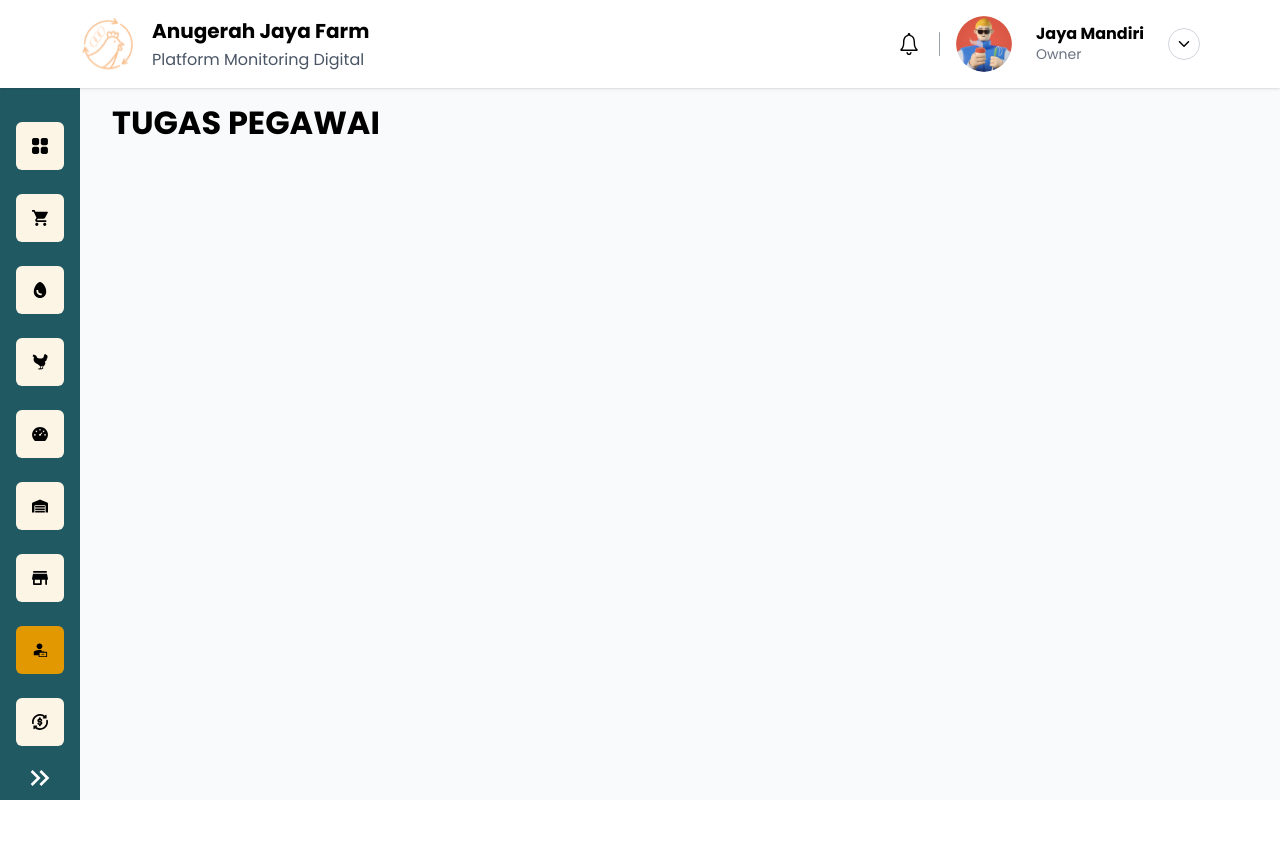
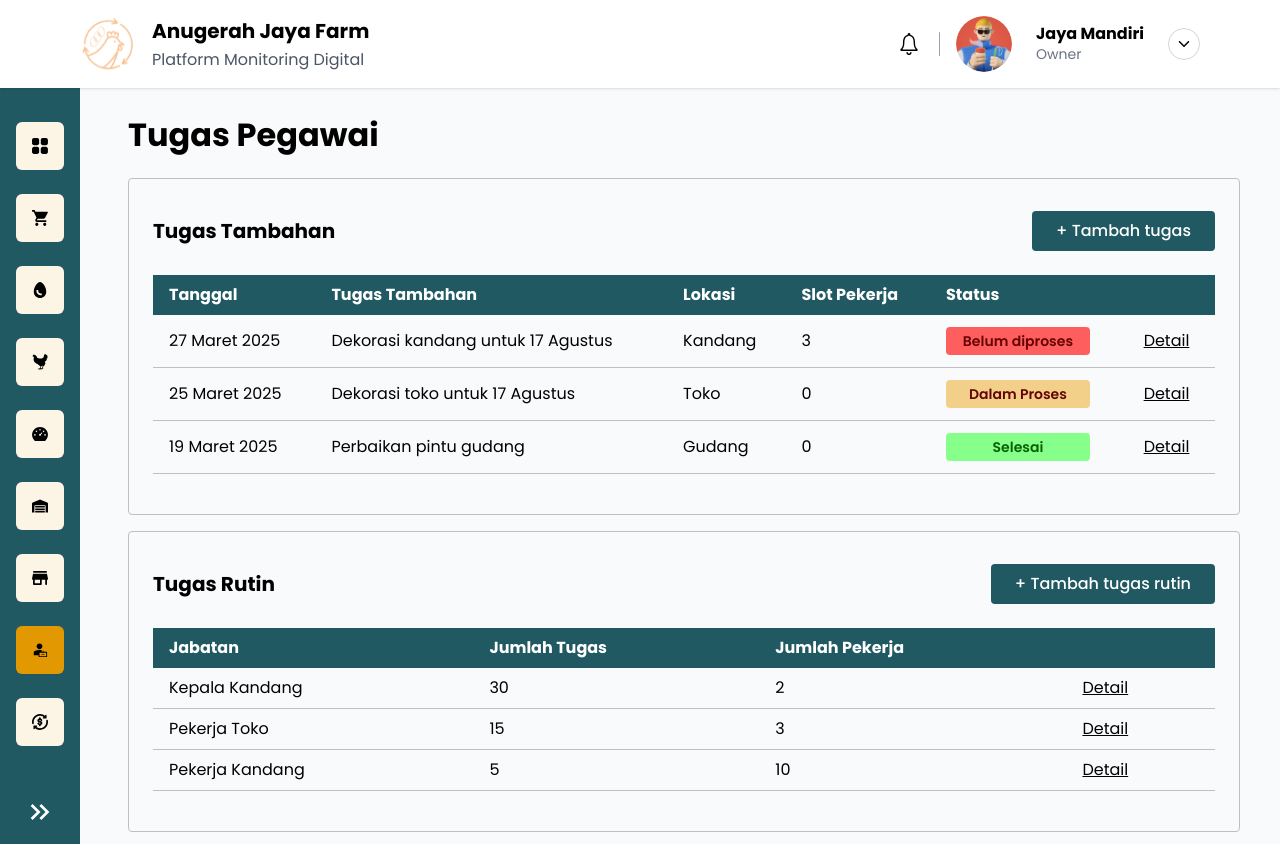
Before and after one commit to Semeton-Corp/Anugerah-Jaya-Farm-Volare-FE, a React (Vite) app: page /owner/kelola-pegawai/tugas-pegawai in a window 1280 px wide. Before the commit the page ends 810 px from the top, so only its background shows below. Built offline with nearby package versions, Linux system fonts and the light colour scheme.

Commit message:
add: tugas pegawai page for owner role

```diff
--- a/src/pages/Ayam.jsx
+++ b/src/pages/Ayam.jsx
@@ -77,8 +77,6 @@ const detailAyamData = [
     mati: 10,
     pakanKg: 20,
     mortalitas: "3%",
-    vaksin: "Vaksin A (5 ml)",
-    obat: "Obat B (4ml)",
   },
   {
     kandang: "Kandang A2",
@@ -89,8 +87,6 @@ const detailAyamData = [
     mati: 12,
     pakanKg: 40,
     mortalitas: "0.8%",
-    vaksin: "-",
-    obat: "-",
   },
   {
     kandang: "Kandang A3",
@@ -101,8 +97,6 @@ const detailAyamData = [
     mati: 12,
     pakanKg: 40,
     mortalitas: "0.8%",
-    vaksin: "-",
-    obat: "-",
   },
   {
     kandang: "Kandang A4",
@@ -113,8 +107,6 @@ const detailAyamData = [
     mati: 12,
     pakanKg: 40,
     mortalitas: "0.8%",
-    vaksin: "-",
-    obat: "-",
   },
   {
     kandang: "Kandang A5",
@@ -125,8 +117,6 @@ const detailAyamData = [
     mati: 12,
     pakanKg: 40,
     mortalitas: "0.8%",
-    vaksin: "-",
-    obat: "-",
   },
 ];
 
@@ -340,8 +330,6 @@ const Ayam = () => {
                 <th className="py-2 px-4">Mati</th>
                 <th className="py-2 px-4">Pakan (Kg)</th>
                 <th className="py-2 px-4">Mortalitas</th>
-                <th className="py-2 px-4">Vaksin</th>
-                <th className="py-2 px-4">Obat</th>
               </tr>
             </thead>
             <tbody>
@@ -358,8 +346,6 @@ const Ayam = () => {
                   <td className="py-2 px-4">{row.mati}</td>
                   <td className="py-2 px-4">{row.pakanKg}</td>
                   <td className="py-2 px-4">{row.mortalitas}</td>
-                  <td className="py-2 px-4">{row.vaksin}</td>
-                  <td className="py-2 px-4">{row.obat}</td>
                 </tr>
               ))}
             </tbody>
--- a/src/pages/DaftarPegawai.jsx
+++ b/src/pages/DaftarPegawai.jsx
@@ -97,7 +97,7 @@ const DaftarPegawai = () => {
       <div className=" rounded-[4px] border border-black-6">
         <div className="px-6 pt-8 pb-4 flex items-center justify-between border-b ">
           <p className="text-lg font-bold">Pegawai Aktif</p>
-          <div className="rounded-[4px] py-2 px-6 bg-green-500 flex items-center justify-center text-white text-base font-medium hover:bg-green-600 cursor-pointer">
+          <div className="rounded-[4px] py-2 px-6 bg-green-700 flex items-center justify-center text-white text-base font-medium hover:bg-green-900 cursor-pointer">
             + Tambah pegawai
           </div>
         </div>
--- a/src/pages/TugasPegawai.jsx
+++ b/src/pages/TugasPegawai.jsx
@@ -1,7 +1,158 @@
 import React from "react";
+import { IoSearch } from "react-icons/io5";
+import { useState } from "react";
+import { IoIosArrowDown } from "react-icons/io";
+import { PiCalendarBlank } from "react-icons/pi";
+import profileAvatar from "../assets/profile_avatar.svg";
+
+const tugasTambahan = [
+  {
+    tanggal: "27 Maret 2025",
+    tugas: "Dekorasi kandang untuk 17 Agustus",
+    lokasi: "Kandang",
+    slotPekerja: 3,
+    status: "Belum diproses",
+  },
+  {
+    tanggal: "25 Maret 2025",
+    tugas: "Dekorasi toko untuk 17 Agustus",
+    lokasi: "Toko",
+    slotPekerja: 0,
+    status: "Dalam Proses",
+  },
+  {
+    tanggal: "19 Maret 2025",
+    tugas: "Perbaikan pintu gudang",
+    lokasi: "Gudang",
+    slotPekerja: 0,
+    status: "Selesai",
+  },
+];
+
+const tugasRutin = [
+  {
+    jabatan: "Kepala Kandang",
+    jumlahTugas: 30,
+    jumlahPekerja: 2,
+  },
+  {
+    jabatan: "Pekerja Toko",
+    jumlahTugas: 15,
+    jumlahPekerja: 3,
+  },
+  {
+    jabatan: "Pekerja Kandang",
+    jumlahTugas: 5,
+    jumlahPekerja: 10,
+  },
+];
 
 const TugasPegawai = () => {
-  return <div className="text-3xl font-bold">TUGAS PEGAWAI</div>;
+  const [query, setQuery] = useState("");
+
+  const handleSearch = (e) => {
+    setQuery(e.target.value);
+    onSearch(e.target.value); // Call parent function with search input
+  };
+  return (
+    <div className="flex flex-col px-4 py-3 gap-4 ">
+      {/* header */}
+      <div className="flex justify-between mb-2 flex-wrap gap-4">
+        <h1 className="text-3xl font-bold">Tugas Pegawai</h1>
+      </div>
+
+      {/* tugas tambahan box */}
+      <div className=" rounded-[4px] border border-black-6">
+        <div className="px-6 pt-8 pb-4 flex items-center justify-between">
+          <p className="text-lg font-bold">Tugas Tambahan</p>
+          <div className="rounded-[4px] py-2 px-6 bg-green-700 flex items-center justify-center text-white text-base font-medium hover:bg-green-900 cursor-pointer">
+            + Tambah tugas
+          </div>
+        </div>
+
+        {/* tugas tambahan table */}
+        <div className="px-6 py-2 ">
+          <table className="w-full mb-8">
+            <thead className="px-8 rounded-[4px] bg-green-700 text-white text-left">
+              <tr>
+                <th className="py-2 px-4">Tanggal</th>
+                <th className="py-2 px-4">Tugas Tambahan</th>
+                <th className="py-2 px-4">Lokasi</th>
+                <th className="py-2 px-4">Slot Pekerja</th>
+                <th className="py-2 px-4">Status</th>
+                <th className="py-2 px-4"></th>
+              </tr>
+            </thead>
+            <tbody className="">
+              {tugasTambahan.map((item, index) => (
+                <tr key={index} className="border-b border-black-6">
+                  <td className="py-2 px-4">{item.tanggal}</td>
+                  <td className="py-2 px-4">{item.tugas}</td>
+                  <td className="py-2 px-4">{item.lokasi}</td>
+                  <td className="py-2 px-4">{item.slotPekerja}</td>
+                  <td className="py-3 px-4">
+                    <span
+                      className={`w-36 py-1 flex justify-center rounded text-sm font-semibold ${
+                        item.status === "Selesai"
+                          ? "bg-aman-box-surface-color text-aman-text-color"
+                          : item.status === "Dalam Proses"
+                          ? "bg-orange-200 text-kritis-text-color"
+                          : "bg-kritis-box-surface-color text-kritis-text-color"
+                      }`}
+                    >
+                      {item.status}
+                    </span>
+                  </td>
+
+                  <td className="py-2 px-4 underline text-black hover:text-black-6 cursor-pointer">
+                    Detail
+                  </td>
+                </tr>
+              ))}
+            </tbody>
+          </table>
+        </div>
+      </div>
+
+      {/* tugas rutin box */}
+
+      <div className=" rounded-[4px] border border-black-6">
+        <div className="px-6 pt-8 pb-4 flex items-center justify-between">
+          <p className="text-lg font-bold">Tugas Rutin</p>
+          <div className="rounded-[4px] py-2 px-6 bg-green-700 flex items-center justify-center text-white text-base font-medium hover:bg-green-900 cursor-pointer">
+            + Tambah tugas rutin
+          </div>
+        </div>
+
+        {/* tugas tambahan table */}
+        <div className="px-6 py-2 ">
+          <table className="w-full mb-8">
+            <thead className="px-8 rounded-[4px] bg-green-700 text-white text-left">
+              <tr>
+                <th className="py-2 px-4">Jabatan</th>
+                <th className="py-2 px-4">Jumlah Tugas</th>
+                <th className="py-2 px-4">Jumlah Pekerja</th>
+                <th className="py-2 px-4"></th>
+              </tr>
+            </thead>
+            <tbody className="">
+              {tugasRutin.map((item, index) => (
+                <tr key={index} className="border-b border-black-6">
+                  <td className="py-2 px-4">{item.jabatan}</td>
+                  <td className="py-2 px-4">{item.jumlahTugas}</td>
+                  <td className="py-2 px-4">{item.jumlahPekerja}</td>
+
+                  <td className="py-2 px-4 underline text-black hover:text-black-6 cursor-pointer">
+                    Detail
+                  </td>
+                </tr>
+              ))}
+            </tbody>
+          </table>
+        </div>
+      </div>
+    </div>
+  );
 };
 
 export default TugasPegawai;
```
